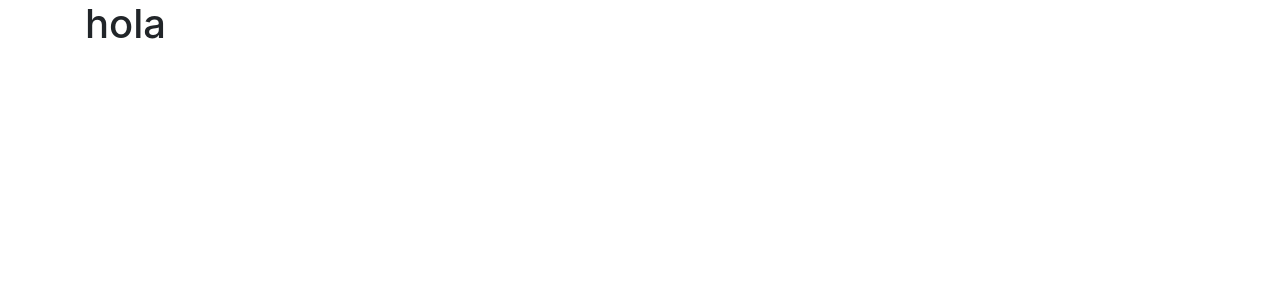
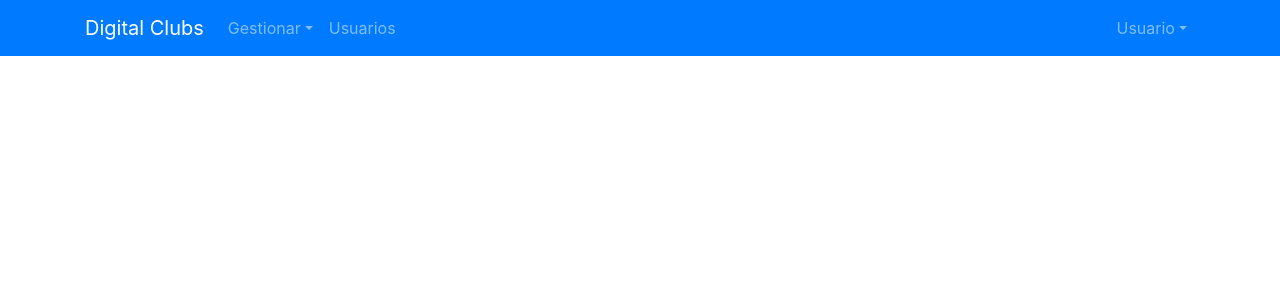
Before and after one commit to mikicastro7/digitalClub_front_gestor, a React (Create React App) app: page / in a window 1280 px wide. Shown: the top 300 px of the page. Built offline with nearby package versions, Linux system fonts and the light colour scheme; the HTML template or start-up script is replaced by a standard one.

Commit message:
Creacion navbar

```diff
--- a/src/App.jsx
+++ b/src/App.jsx
@@ -1,9 +1,10 @@
 import React from "react";
+import Navbar from "./Components/UIcomponents/Navbar";
 
 const App = () => (
-  <div className="container">
-    <h1>hola</h1>
-  </div>
+  <>
+    <Navbar />
+  </>
 );
 
 export default App;
--- /dev/null
+++ b/src/Components/UIcomponents/Navbar.jsx
@@ -0,0 +1,27 @@
+import React from "react";
+import { Navbar, Nav, NavDropdown } from "react-bootstrap";
+
+const NavbarComponent = () => (
+  <Navbar bg="primary" variant="dark" expand="lg">
+    <div className="container">
+      <Navbar.Brand className="nav-first" href="#home">Digital Clubs</Navbar.Brand>
+      <Navbar.Toggle aria-controls="basic-navbar-nav" />
+      <Navbar.Collapse id="basic-navbar-nav">
+        <Nav className="mr-auto">
+          <NavDropdown title="Gestionar" id="basic-nav-dropdown">
+            <NavDropdown.Item href="#action/3.2">Noticias</NavDropdown.Item>
+            <NavDropdown.Item href="#action/3.3">Equipos</NavDropdown.Item>
+          </NavDropdown>
+          <Nav.Link href="#link">Usuarios</Nav.Link>
+        </Nav>
+        <Nav className="ml-auto nav-last">
+          <NavDropdown title="Usuario" id="basic-nav-dropdown">
+            <NavDropdown.Item>Logout</NavDropdown.Item>
+          </NavDropdown>
+        </Nav>
+      </Navbar.Collapse>
+    </div>
+  </Navbar>
+);
+
+export default NavbarComponent;
--- a/src/index.css
+++ b/src/index.css
@@ -1,13 +1,4 @@
-body {
-  margin: 0;
-  font-family: -apple-system, BlinkMacSystemFont, 'Segoe UI', 'Roboto', 'Oxygen',
-    'Ubuntu', 'Cantarell', 'Fira Sans', 'Droid Sans', 'Helvetica Neue',
-    sans-serif;
-  -webkit-font-smoothing: antialiased;
-  -moz-osx-font-smoothing: grayscale;
+* {
+  padding: 0px;
+  margin: 0px;
 }
-
-code {
-  font-family: source-code-pro, Menlo, Monaco, Consolas, 'Courier New',
-    monospace;
-}
```
Also changed, not shown: 1 other file (tests, documents, lock files or other folders).
